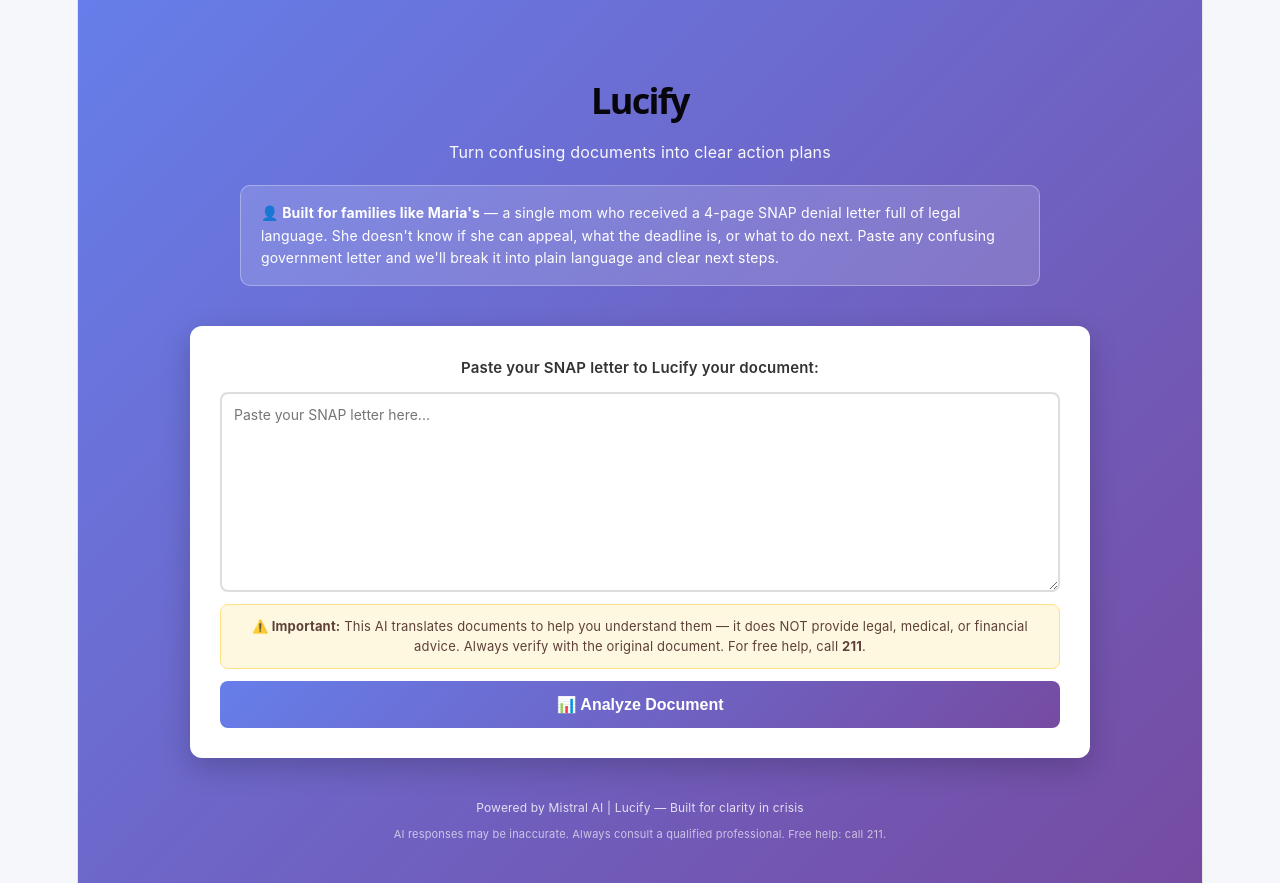
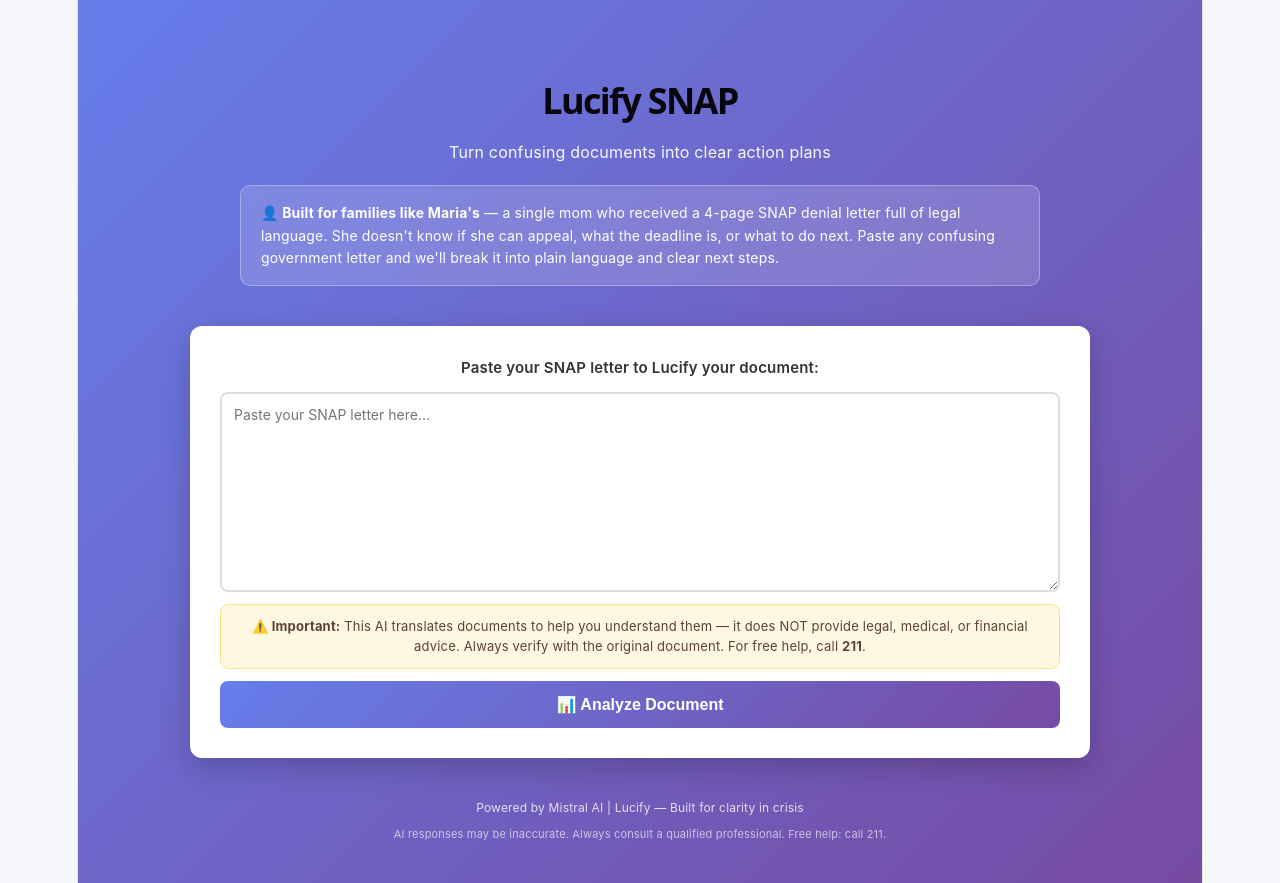
Before and after one commit to Aayush-Abhane/crisis-translator, a React (Vite) app: page / in a window 1280 px wide. Built offline with nearby package versions, Linux system fonts and the light colour scheme.

Commit message:
Changed Name

```diff
--- a/src/App.jsx
+++ b/src/App.jsx
@@ -469,7 +469,7 @@
   return (
     <div className="App">
       <header>
-        <h1>Lucify</h1>
+        <h1>Lucify SNAP</h1>
         <p>Turn confusing documents into clear action plans</p>
         <div className="persona-box">
           <strong>👤 Built for families like Maria's</strong> — a single mom who received
```
